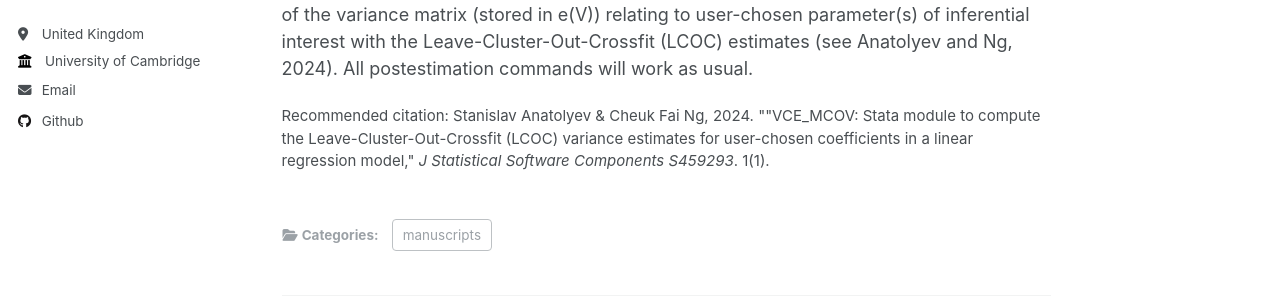
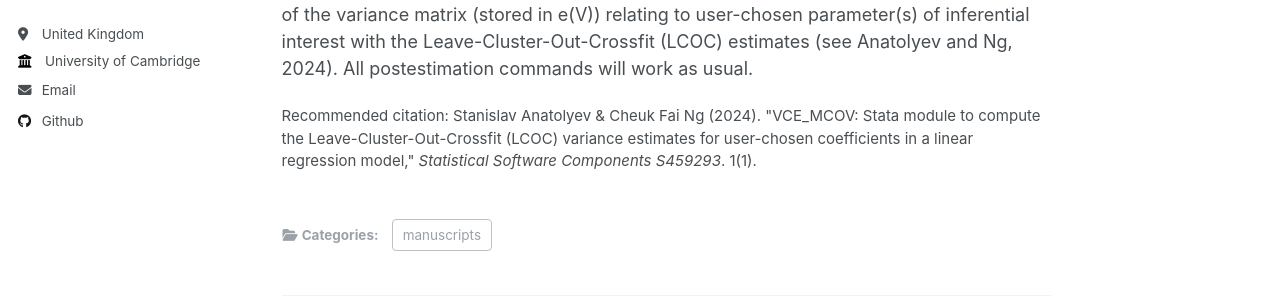
Before and after one commit to ngcheukfai/ngcheukfai.github.io, a Jekyll site: the page built from _publications/2009-10-01-paper-title-number-1.md, in a window 1280 px wide and 1199 px high. Shown: the part 285-584 px from the top of the window. Built offline with Jekyll 4.4.1, drawn with Linux system fonts in a browser that asks for light colours.

```diff
--- a/_publications/2009-10-01-paper-title-number-1.md
+++ b/_publications/2009-10-01-paper-title-number-1.md
@@ -8,7 +8,7 @@ date: 2024-02-01
 venue: 'Statistical Software Components S459293'
 #slidesurl: 'http://academicpages.github.io/files/slides1.pdf'
 #paperurl: 'http://academicpages.github.io/files/paper1.pdf'
-citation: 'Stanislav Anatolyev & Cheuk Fai Ng, 2024. &quot;"VCE_MCOV: Stata module to compute the Leave-Cluster-Out-Crossfit (LCOC) variance estimates for user-chosen coefficients in a linear regression model,&quot; <i>J Statistical Software Components S459293</i>. 1(1).'
+citation: 'Stanislav Anatolyev & Cheuk Fai Ng (2024). &quot;VCE_MCOV: Stata module to compute the Leave-Cluster-Out-Crossfit (LCOC) variance estimates for user-chosen coefficients in a linear regression model,&quot; <i>Statistical Software Components S459293</i>. 1(1).'
 ---
 
 vce_mcov is an eclass command that can be used after running reg. It replaces the entries of the variance matrix (stored in e(V)) relating to user-chosen parameter(s) of inferential interest with the Leave-Cluster-Out-Crossfit (LCOC) estimates (see Anatolyev and Ng, 2024). All postestimation commands will work as usual.
```
